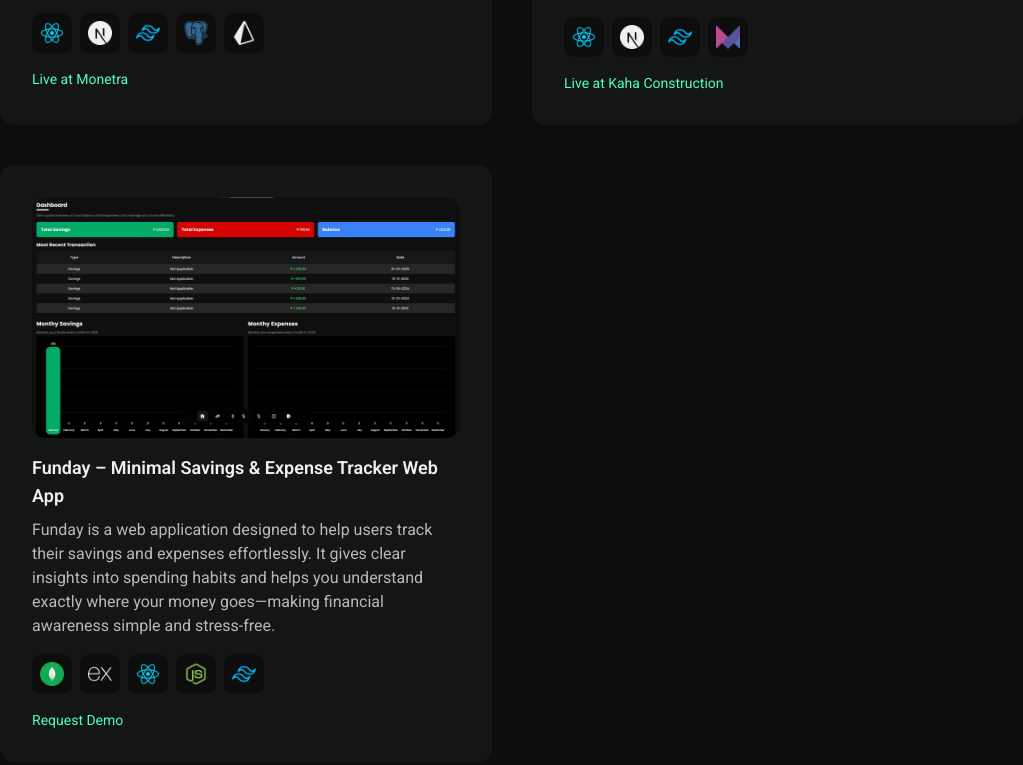
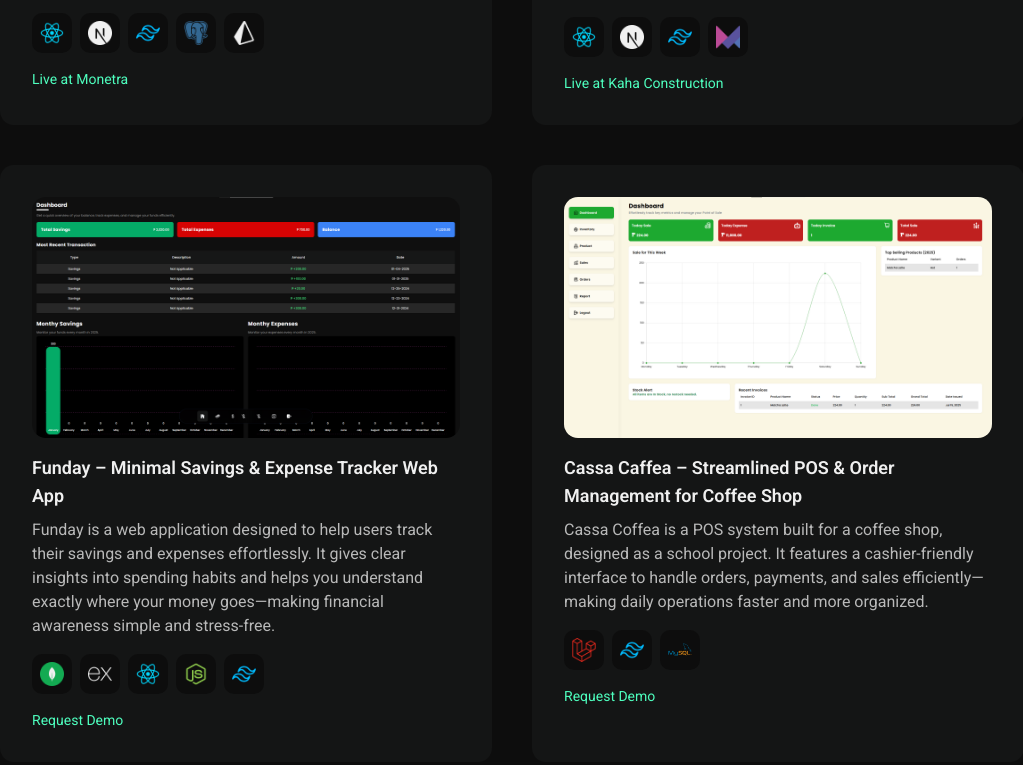
Before and after one commit to kevsuxdev/portfolio-v3, a Next.js app: page / in a window 1280 px wide. Shown: the part 1598-2363 px from the top of the page, without its empty margins (128-1151 px from the left). Built offline with nearby package versions, Linux system fonts and the light colour scheme; a web font is replaced by a local one.

Commit message:
add project: Cassa Coffea

```diff
--- a/components/Cards/FeaturedProjectCard.tsx
+++ b/components/Cards/FeaturedProjectCard.tsx
@@ -16,13 +16,11 @@ interface Props {
 
 const FeaturedProjectCard = ({ coverPhoto, title, description, technologies, link } : Props) => {
 
-
-
   return (
     <article className='p-8 bg-accent rounded-xl flex flex-col gap-4 w-full h-full'>
         <Image
             src={coverPhoto}
-            alt='Monetra Cover'
+            alt='Cover Image'
             width={500}
             height={500}
             className='object-contain rounded-xl w-full'
@@ -31,7 +29,7 @@ const FeaturedProjectCard = ({ coverPhoto, title, description, technologies, lin
             <h3 className='text-lg font-semibold max-lg:text-base'>{title}</h3>
             <p className='text-white/70 max-lg:text-sm'>{description}</p>
         </article>
-        <div className='flex items-start gap-2 w-full flex-wrap'>
+        <div className='flex items-start gap-2 w-full flex-wrap relative'>
             {technologies.map((technology, index) => (
                 <Image
                     key={index}
@@ -39,7 +37,7 @@ const FeaturedProjectCard = ({ coverPhoto, title, description, technologies, lin
                     alt='React Icon'
                     width={40}
                     height={50}
-                    className='bg-background p-2 rounded-lg'
+                    className='bg-background p-2 h-10 w-10 rounded-lg object-contain'
                 />
             ))}
         </div>
--- a/components/Sections/FeaturedProjects.tsx
+++ b/components/Sections/FeaturedProjects.tsx
@@ -1,5 +1,5 @@
 "use client"
-import React, { useEffect, useState } from 'react'
+import React, { useState } from 'react'
 import SectionHeader from '@/components/Header/SectionHeader'
 import { listOfProjects, projectFilters } from '@/constant'
 import DefaultButton from '../Buttons/DefaultButton'
@@ -22,16 +22,20 @@ const projectCardVariant = {
 
 const FeaturedProjects = () => {
 
+  const [projects, setProjects] = useState(listOfProjects)
   const [projectTitle, setProjectTitle] = useState("All")
-  const [projects, setProjects] = useState(listOfProjects)
 
-  useEffect(() => {
-    if (projectTitle === 'All') {
+  const handleTitles = (title: string) => {
+
+    if (title === 'All') {
+        setProjectTitle('All')
         setProjects(listOfProjects)
         return
     }
-    setProjects(listOfProjects.filter((project) => project.type === projectTitle))
-  }, [projectTitle])
+
+    setProjectTitle(title)
+    setProjects(listOfProjects.filter((project) => project.type === title))
+  }
 
   return (
     <section id='projects' className='min-h-screen p-32 max-lg:px-10 flex flex-col items-center justify-center gap-10'>
@@ -39,9 +43,7 @@ const FeaturedProjects = () => {
         <article className='flex items-center gap-2'>
             {projectFilters.map((title, index) => (
                 <DefaultButton
-                    handleClick={() => {
-                        setProjectTitle(title)
-                    }}
+                    handleClick={() => handleTitles(title)}
                     className='hover:bg-primary hover:text-background text-nowrap'
                     variant={projectTitle === title ? 'fill' : 'outline'}
                     key={index}
--- a/constant/images.ts
+++ b/constant/images.ts
@@ -16,6 +16,7 @@ import TypeScriptIcon from '@/public/icons/technologies/typescript-icon.png'
 import KahaCover from '@/public/images/covers/kaha-cover.png'
 import MonetraCover from '@/public/images/covers/monetra-cover.png'
 import FundayCover from '@/public/images/covers/funday-cover.png'
+import CassaCoffeaCover from '@/public/images/covers/cassa-coffea-cover.png'
 
 import FramerMotionIcon from '@/public/icons/tools/framer-motion-icon.png'
 
@@ -47,6 +48,7 @@ export const images = {
     kaha: KahaCover,
     monetra: MonetraCover,
     funday: FundayCover,
+    cassa: CassaCoffeaCover,
 
     framerMotion: FramerMotionIcon,
 
--- a/constant/index.ts
+++ b/constant/index.ts
@@ -14,7 +14,8 @@ export const listOfProjects = [
     type: 'Full-Stack',
     coverPhoto: images.monetra,
     title: 'Monetra – All‑in‑One Personal Finance Dashboard',
-    description: "Monetra is a clean, modern financial dashboard that helps users organize multiple wallets, track spending in real time, and stay informed with instant notifications. Designed for clarity and control, it simplifies budgeting, transactions, and shared expense management—all from one intuitive interface.",
+    description:
+      'Monetra is a clean, modern financial dashboard that helps users organize multiple wallets, track spending in real time, and stay informed with instant notifications. Designed for clarity and control, it simplifies budgeting, transactions, and shared expense management—all from one intuitive interface.',
     technologies: [
       images.react,
       images.next,
@@ -59,6 +60,19 @@ export const listOfProjects = [
       images.react,
       images.node,
       images.tailwind,
+    ],
+  },
+  {
+    id: 4,
+    type: 'Full-Stack',
+    coverPhoto: images.cassa,
+    title: 'Cassa Caffea – Streamlined POS & Order Management for Coffee Shop',
+    description:
+      'Cassa Coffea is a POS system built for a coffee shop, designed as a school project. It features a cashier-friendly interface to handle orders, payments, and sales efficiently—making daily operations faster and more organized.',
+    technologies: [
+      images.laravel,
+      images.tailwind,
+      images.mySQL,
     ],
   },
 ]
```
Also changed, not shown: public/images/covers/cassa-coffea-cover.png (added).
